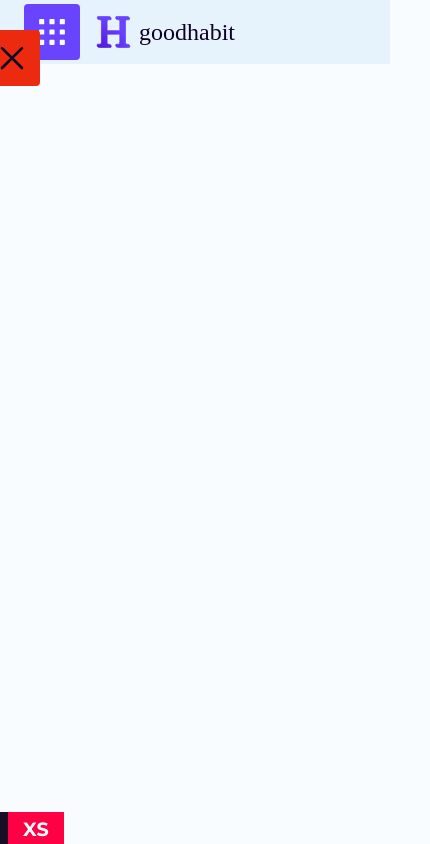
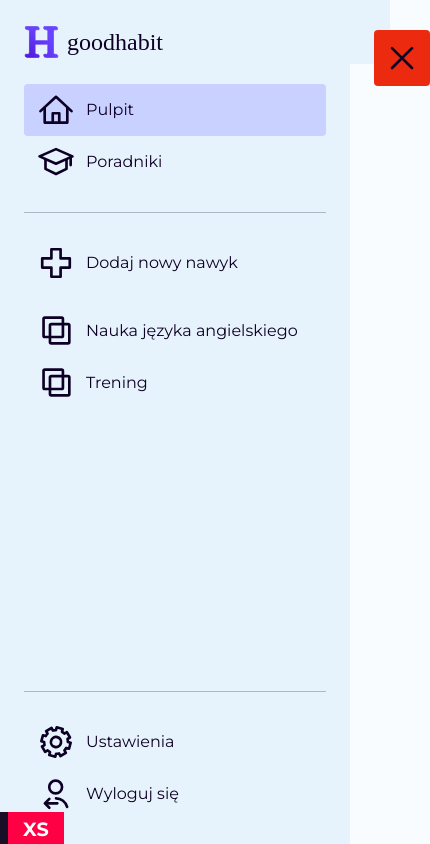
Before and after one commit to BarteXikora/habit-tracking, a React (Create React App) app in the folder client/: page /dashboard in a window 390 px wide. Shown: the whole page, 430 px wide, since content can reach past the window. Built offline with nearby package versions, Linux system fonts and the light colour scheme; a web font is replaced by a local one.

Commit message:
Added menu state to redux store.

```diff
--- a/client/src/components/system/AppMenu.tsx
+++ b/client/src/components/system/AppMenu.tsx
@@ -9,6 +9,8 @@ import iconNoIcon from '../../img/icon-no-icon.svg'
 import iconSettings from '../../img/icon-settings.svg'
 import iconLogout from '../../img/icon-logout.svg'
 import iconX from '../../img/icon-x.svg'
+import { useAppDispatch, useAppSelector } from '../../functions/reduxStore'
+import { toggleMenu } from '../../features/menu'
 
 export interface IAppMenu {
     habitsList: {
@@ -30,8 +32,14 @@ const isActive = (path: string, element: string): boolean => {
 const AppMenu = ({ habitsList }: IAppMenu) => {
     const location = useLocation()
 
-    return <div className='app-menu _app-menu-shown fixed-top h-100 py-4 px-4'>
-        <Button className='btn btn-icon btn-wrong btn-close-menu d-flex d-lg-none p-2'>
+    const showMenu: boolean = useAppSelector((state) => state.menu.isShown)
+    const dispatch = useAppDispatch()
+
+    return <div className={`app-menu ${showMenu && 'app-menu-shown'} fixed-top h-100 py-4 px-4`}>
+        <Button
+            className='btn btn-icon btn-wrong btn-close-menu d-flex d-lg-none p-2'
+            onClick={() => dispatch(toggleMenu({ type: 'hide' }))}
+        >
             <img src={iconX} alt='Zamknij menu' />
         </Button>
 
--- a/client/src/components/system/AppNavbar.tsx
+++ b/client/src/components/system/AppNavbar.tsx
@@ -3,11 +3,18 @@ import UserButton from './UserButton'
 import Logo from './Logo'
 
 import iconMenu from '../../img/icon-menu.svg'
+import { useAppDispatch } from '../../functions/reduxStore'
+import { toggleMenu } from '../../features/menu'
 
 const AppNavbar = () => {
+    const dispatch = useAppDispatch()
+
     return <Navbar className='fixed-top py-1 px-4'>
         <Container fluid className='p-0'>
-            <Button className='d-flex d-lg-none btn btn-prim me-3 p-2'>
+            <Button
+                className='d-flex d-lg-none btn btn-prim me-3 p-2'
+                onClick={() => dispatch(toggleMenu({ type: 'show' }))}
+            >
                 <img src={iconMenu} alt='Menu' />
             </Button>
 
--- /dev/null
+++ b/client/src/features/menu.ts
@@ -0,0 +1,24 @@
+import { createSlice } from '@reduxjs/toolkit'
+
+export interface Menu {
+    isShown: boolean
+}
+
+const initialState: Menu = {
+    isShown: true
+}
+
+export const menuSlice = createSlice({
+    name: 'menu',
+    initialState,
+    reducers: {
+        toggleMenu: (state, action) => {
+            if (action.type === 'show') state.isShown = true
+            else if (action.type === 'hide') state.isShown = false
+            else state.isShown = !state.isShown
+        }
+    }
+})
+
+export default menuSlice.reducer
+export const { toggleMenu } = menuSlice.actions
--- a/client/src/functions/reduxStore.ts
+++ b/client/src/functions/reduxStore.ts
@@ -2,11 +2,13 @@ import { configureStore } from '@reduxjs/toolkit'
 import { TypedUseSelectorHook, useDispatch, useSelector } from 'react-redux'
 
 import userReducer from '../features/user'
+import menuReducer from '../features/menu'
 
 // App redux store:
 const store = configureStore({
     reducer: {
-        user: userReducer
+        user: userReducer,
+        menu: menuReducer
     }
 })
 
```
